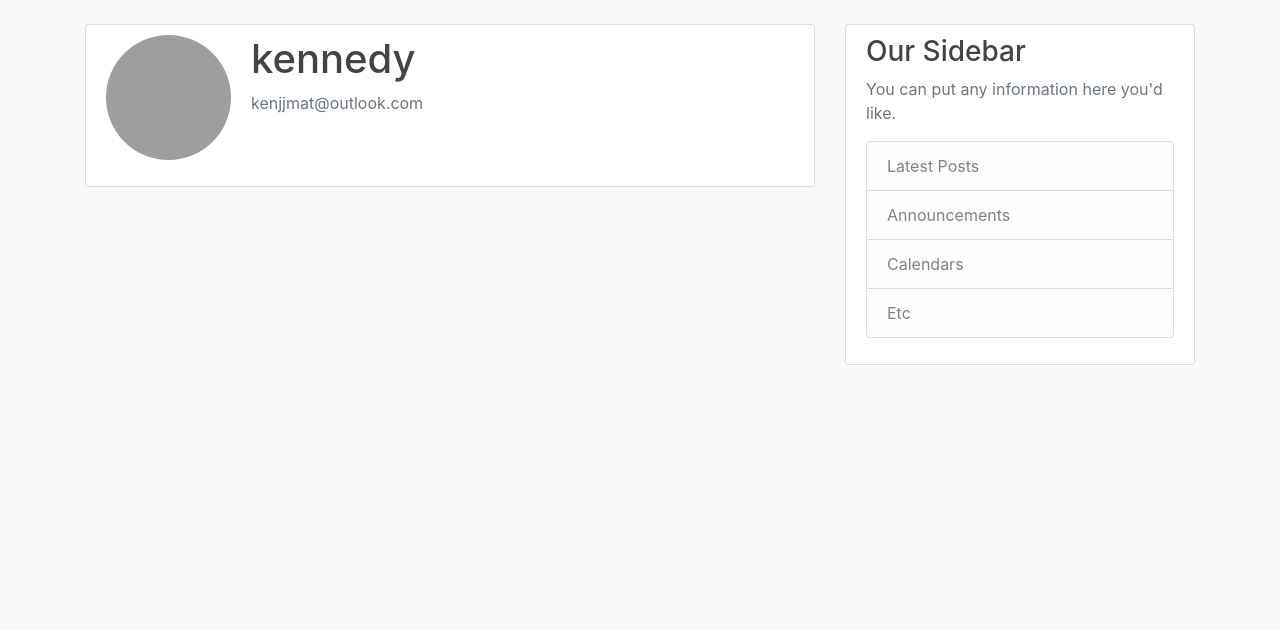
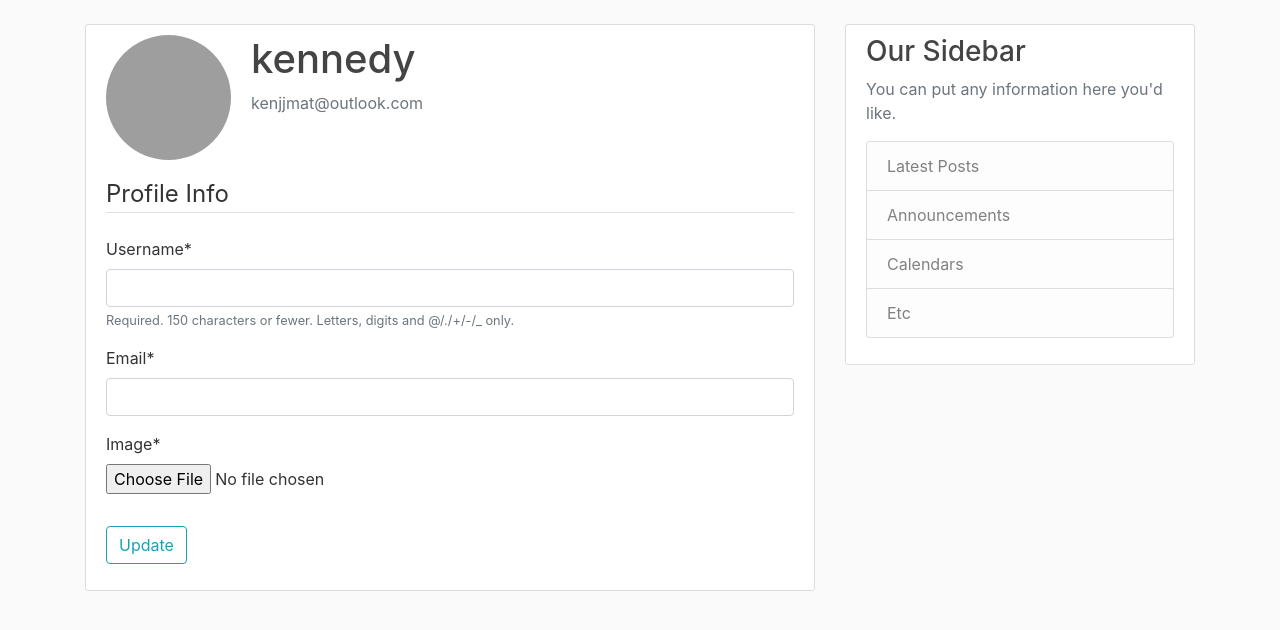
Before and after one commit to kenjjmat/Blog, a Django app: template users/templates/users/profile.html in a window 1280 px wide. Shown: the part 56-686 px from the top of the page. Run offline with Django 3.2, Linux system fonts and the light colour scheme; a user stored in the database is signed in; data comes from the database, SQL or seed files in the repository; both versions use the stored data as it was after the commit; the template is opened without the code that fills it: values that come from a table or form of the project are taken from there, most other values are stand-ins (such as "Sample title", 1, 10 or a date in 2020); some libraries are stand-ins or nearby versions; grey boxes are pictures that could not be loaded.

Commit message:
added an update form for the user profile and picture update form

```diff
--- a/users/forms.py
+++ b/users/forms.py
@@ -23,4 +23,4 @@ class UserUpdateForm(forms.ModelForm):
 class ProfileUpdateForm(forms.ModelForm):
     class Meta:
         model = Profile
-        field = ['image']
+        fields = ['image']
--- a/users/templates/users/profile.html
+++ b/users/templates/users/profile.html
@@ -10,7 +10,17 @@
             <p class = "text-secondary">{{ user.email }}</p>
         </div>
     </div>
-
+ <form method="POST" enctype="multipart/form-data">
+            {% csrf_token %}
+            <fieldset class="form-group">
+                <legend class="border-bottom mb-4">Profile Info</legend>
+                {{ u_form|crispy}}
+                {{ p_form|crispy}}
+            </fieldset>
+            <div class="form-group">
+                <button class="btn btn-outline-info" type="submit">Update</button>
+            </div>
+        </form>
 </div>
 
 {%endblock content%}
```
Also changed, not shown: users/views.py (+7 -2 lines), db.sqlite3.
